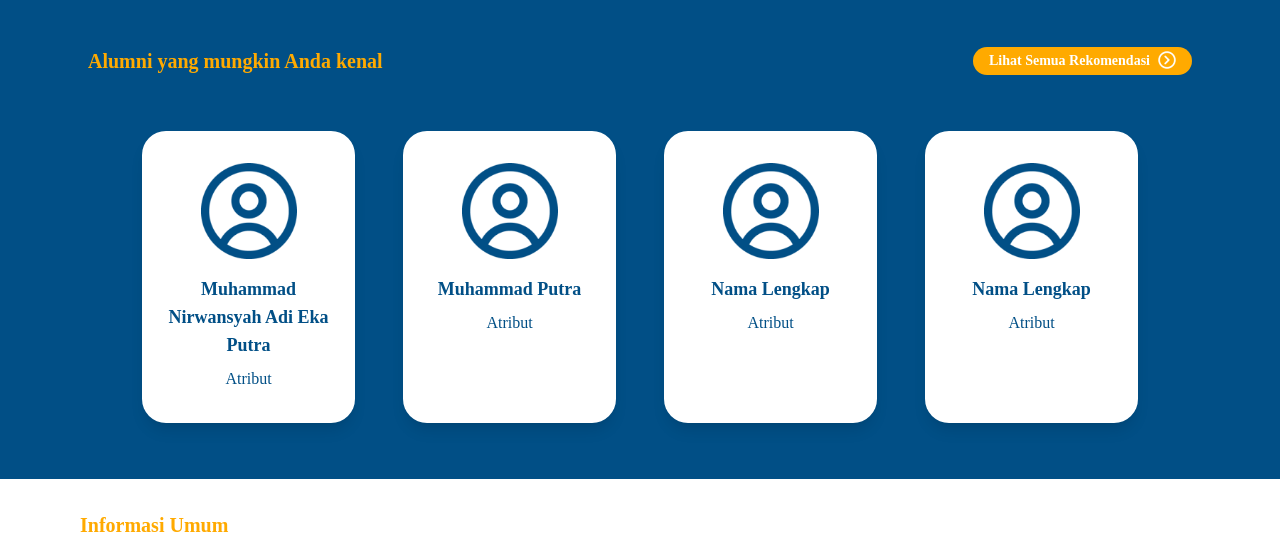
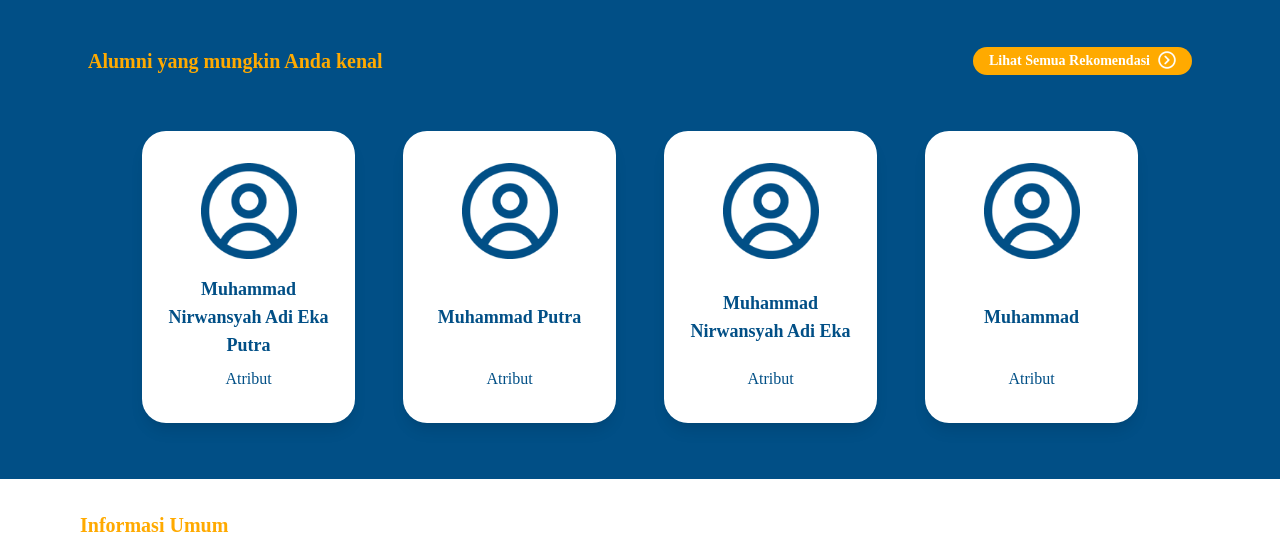
Before and after one commit to timotiusvincent26/webservice_pages, a CodeIgniter 4 app: the page made by app/Views/websia/kontenWebsia/userProfile/userProfile.php in a window 1280 px wide. Shown: the part 514-1066 px from the top of the page. Run offline with PHP 8.4 and a stand-in for CodeIgniter, Linux system fonts and the light colour scheme; the template is opened without the code that fills it, so the values that code supplies are empty; style sheets or scripts are compiled from the project's sources; some libraries are stand-ins or nearby versions.

Commit message:
mengedit jumbotron versi mobile dan membenahi card pada halaman profil

```diff
--- a/app/Views/websia/kontenWebsia/userProfile/userProfile.php
+++ b/app/Views/websia/kontenWebsia/userProfile/userProfile.php
@@ -92,31 +92,39 @@ if ($status == 'bukan user') {
         </div>
         <div class="holder mx-auto w-11/12 md:w-full lg:w-11/12 grid grid-cols-2 md:grid-cols-4 gap-x-4 md:gap-x-0 lg:gap-x-8" data-aos="zoom-in">
             <!-- 1 card -->
-            <div class="rounded-3xl flex flex-col justify-between p-2 lg:p-4 md:m-2 mb-4 shadow-lg border-gray-800 bg-white relative">
+            <div class="rounded-3xl flex flex-col justify-between p-3 md:p-2 lg:p-4 md:m-2 mb-4 shadow-lg border-gray-800 bg-white relative" data-aos="zoom-in">
                 <div class="">
                     <a href="/profil" target="_new">
                         <img class="w-16 md:w-20 lg:w-24 mx-auto mt-4" src="/img/avatar.png" alt="" /> <!-- Hilangin padding klo dah ada gambar, dan pake w-full aja -->
+                    </a>
+                </div>
+                <div>
                     <!-- Nama lengkap bisa diklik dan mengarah ke profil orang tsb -->
                     <span class="title mt-4 font-heading text-sm md:text-base lg:text-lg font-semibold text-primary block px-2 md:px-0 cursor-pointer text-center">Muhammad Nirwansyah Adi Eka Putra</span>
-                        <!-- Atribut belum ditentukan -->
+                </div>
+                <div>
+                    <!-- Atribut adalah angkatan alumni -->
                     <span class="description font-paragraph text-primary text-center md:text-base block pt-2 pb-2 border-gray-400 mb-2">Atribut</span>
-                    </a>
                 </div>
-                <!-- <div class="px-4"> -->
-                <!-- tombol lihat profil ketika diklik akan mengarah ke profil orang tsb -->
-                <!-- <a class="block bg-gray-300 font-paragraph text-primary text-sm text-center py-1 md:py-2 px-3 my-4 mx-auto rounded-lg w-full cursor-pointer hover:bg-opacity-70 transition-colors duration-300" href="">Lihat Profil</a> -->
-                <!-- </div> -->
+                <!-- <div class="px-4">
+                    tombol lihat profil ketika diklik akan mengarah ke profil orang tsb
+                    <a class="block bg-gray-300 font-paragraph text-primary text-sm text-center py-1 md:py-2 px-3 my-4 mx-auto rounded-lg w-full cursor-pointer hover:bg-opacity-70 transition-colors duration-300" href="">Lihat Profil</a>
+                </div> -->
             </div>
             <!-- 2 card -->
-            <div class="rounded-3xl flex flex-col justify-between p-2 lg:p-4 md:m-2 mb-4 shadow-lg border-gray-800 bg-white relative" data-aos="zoom-in">
+            <div class="rounded-3xl flex flex-col justify-between p-3 md:p-2 lg:p-4 md:m-2 mb-4 shadow-lg border-gray-800 bg-white relative" data-aos="zoom-in">
                 <div class="">
                     <a href="/profil" target="_new">
                         <img class="w-16 md:w-20 lg:w-24 mx-auto mt-4" src="/img/avatar.png" alt="" /> <!-- Hilangin padding klo dah ada gambar, dan pake w-full aja -->
+                    </a>
+                </div>
+                <div>
                     <!-- Nama lengkap bisa diklik dan mengarah ke profil orang tsb -->
                     <span class="title mt-4 font-heading text-sm md:text-base lg:text-lg font-semibold text-primary block px-2 md:px-0 cursor-pointer text-center">Muhammad Putra</span>
-                        <!-- Atribut belum ditentukan -->
+                </div>
+                <div>
+                    <!-- Atribut adalah angkatan alumni -->
                     <span class="description font-paragraph text-primary text-center md:text-base block pt-2 pb-2 border-gray-400 mb-2">Atribut</span>
-                    </a>
                 </div>
                 <!-- <div class="px-4">
                     tombol lihat profil ketika diklik akan mengarah ke profil orang tsb
@@ -124,15 +132,19 @@ if ($status == 'bukan user') {
                 </div> -->
             </div>
             <!-- 3 card -->
-            <div class="rounded-3xl flex flex-col justify-between p-2 lg:p-4 md:m-2 mb-4 shadow-lg border-gray-800 bg-white relative" data-aos="zoom-in">
+            <div class="rounded-3xl flex flex-col justify-between p-3 md:p-2 lg:p-4 md:m-2 mb-4 shadow-lg border-gray-800 bg-white relative" data-aos="zoom-in">
                 <div class="">
                     <a href="/profil" target="_new">
                         <img class="w-16 md:w-20 lg:w-24 mx-auto mt-4" src="/img/avatar.png" alt="" /> <!-- Hilangin padding klo dah ada gambar, dan pake w-full aja -->
+                    </a>
+                </div>
+                <div>
                     <!-- Nama lengkap bisa diklik dan mengarah ke profil orang tsb -->
-                        <span class="title mt-4 font-heading text-sm md:text-base lg:text-lg font-semibold text-primary block px-2 md:px-0 cursor-pointer text-center">Nama Lengkap</span>
-                        <!-- Atribut belum ditentukan -->
+                    <span class="title mt-4 font-heading text-sm md:text-base lg:text-lg font-semibold text-primary block px-2 md:px-0 cursor-pointer text-center">Muhammad Nirwansyah Adi Eka</span>
+                </div>
+                <div>
+                    <!-- Atribut adalah angkatan alumni -->
                     <span class="description font-paragraph text-primary text-center md:text-base block pt-2 pb-2 border-gray-400 mb-2">Atribut</span>
-                    </a>
                 </div>
                 <!-- <div class="px-4">
                     tombol lihat profil ketika diklik akan mengarah ke profil orang tsb
@@ -140,15 +152,19 @@ if ($status == 'bukan user') {
                 </div> -->
             </div>
             <!-- 4 card -->
-            <div class="rounded-3xl flex flex-col justify-between p-2 lg:p-4 md:m-2 mb-4 shadow-lg border-gray-800 bg-white relative" data-aos="zoom-in">
+            <div class="rounded-3xl flex flex-col justify-between p-3 md:p-2 lg:p-4 md:m-2 mb-4 shadow-lg border-gray-800 bg-white relative" data-aos="zoom-in">
                 <div class="">
                     <a href="/profil" target="_new">
                         <img class="w-16 md:w-20 lg:w-24 mx-auto mt-4" src="/img/avatar.png" alt="" /> <!-- Hilangin padding klo dah ada gambar, dan pake w-full aja -->
+                    </a>
+                </div>
+                <div>
                     <!-- Nama lengkap bisa diklik dan mengarah ke profil orang tsb -->
-                        <span class="title mt-4 font-heading text-sm md:text-base lg:text-lg font-semibold text-primary block px-2 md:px-0 cursor-pointer text-center">Nama Lengkap</span>
-                        <!-- Atribut belum ditentukan -->
+                    <span class="title mt-4 font-heading text-sm md:text-base lg:text-lg font-semibold text-primary block px-2 md:px-0 cursor-pointer text-center">Muhammad</span>
+                </div>
+                <div>
+                    <!-- Atribut adalah angkatan alumni -->
                     <span class="description font-paragraph text-primary text-center md:text-base block pt-2 pb-2 border-gray-400 mb-2">Atribut</span>
-                    </a>
                 </div>
                 <!-- <div class="px-4">
                     tombol lihat profil ketika diklik akan mengarah ke profil orang tsb
```
Also changed, not shown: app/Views/websia/kontenWebsia/halamanUtama/jumbotron.php (+6 -6 lines). Lines whose indentation alone changed are shown as unchanged.
